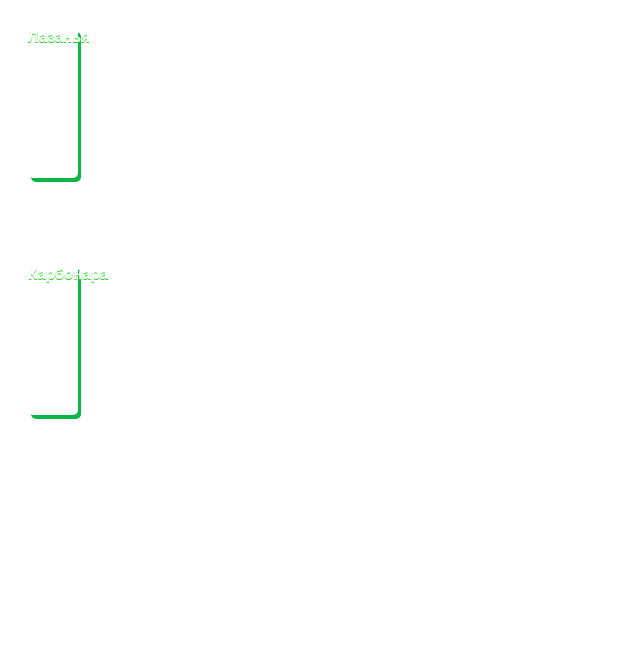
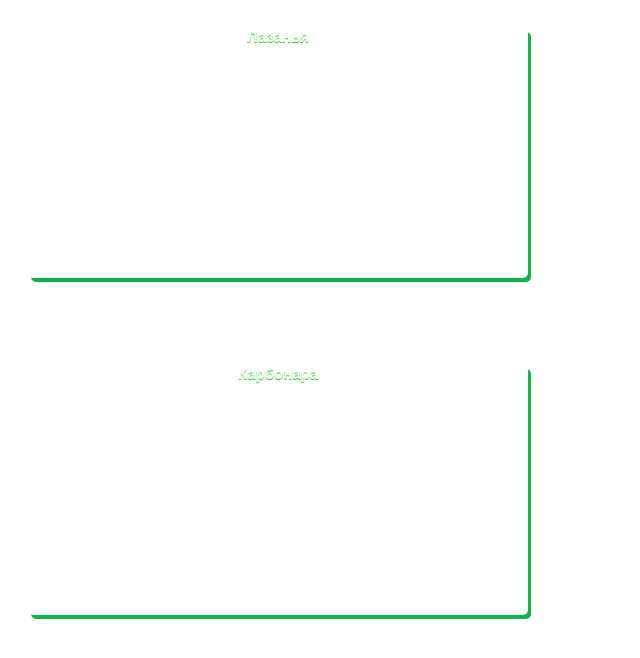
Before and after one commit to crylegit/recept, a plain HTML site: page index.html in a window 1280 px wide. Shown: the whole page, without its empty margins (0-640 px from the left). Drawn offline with Linux system fonts and the light colour scheme.

Commit message:
Update index.html

```diff
--- a/index.html
+++ b/index.html
@@ -16,8 +16,8 @@
  .button {
   font-size:15px;
   font-family:Arial;
-  width:50px;
-  height:150px;
+  width:500px;
+  height:250px;
   border-width:1px;
   color:#fff;
   border-color:#337bc4;
```
